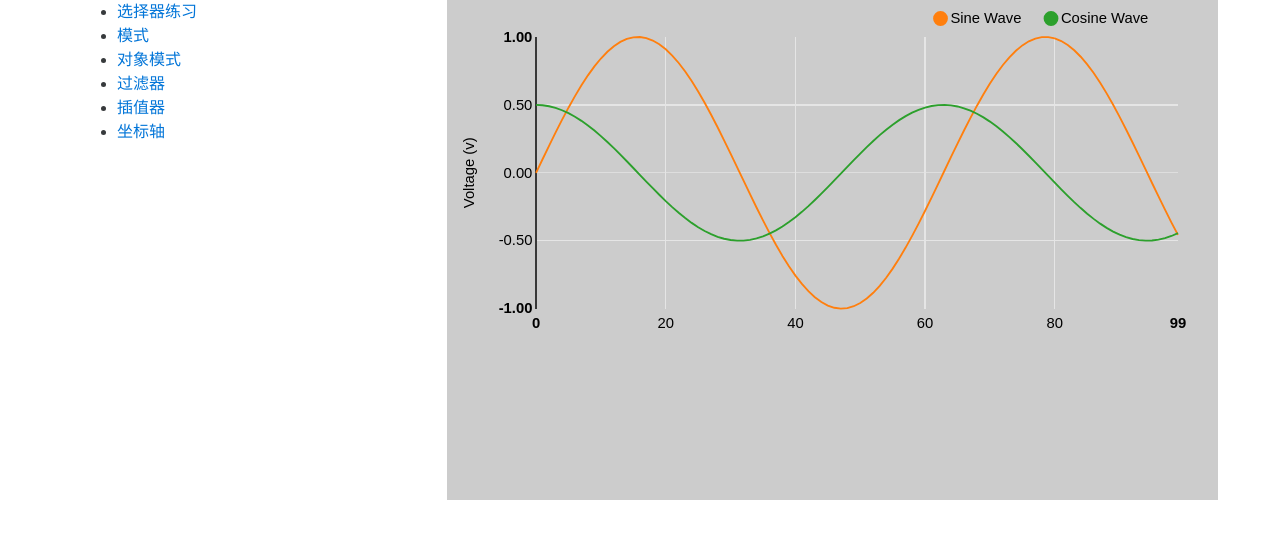
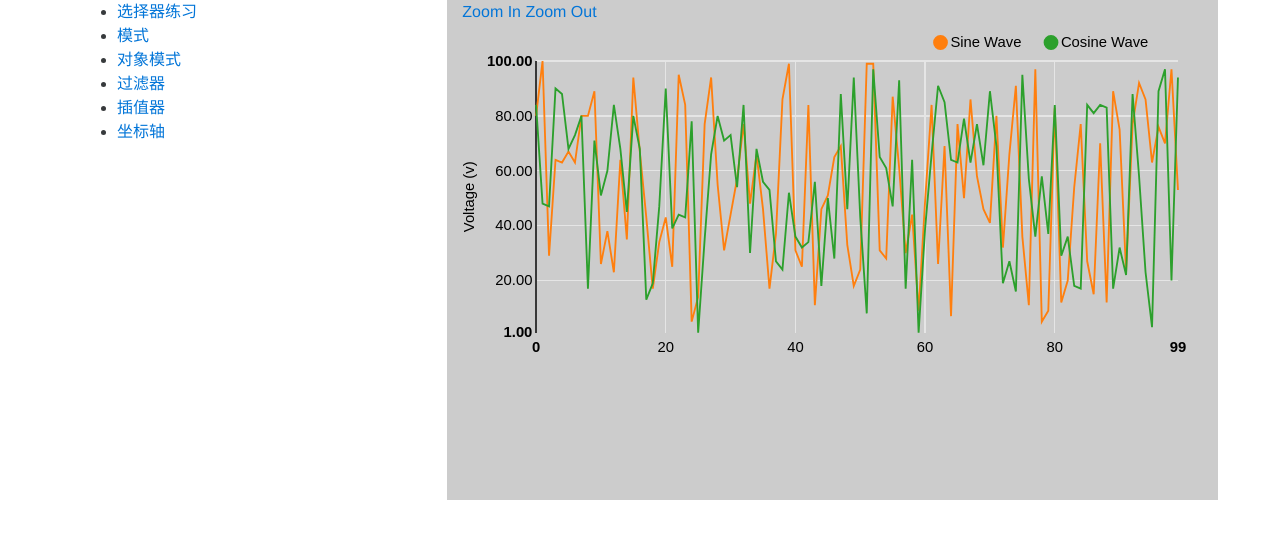
Before and after one commit to yanyim/D3-practice, a plain HTML site: page index.html in a window 1280 px wide. Drawn offline with Linux system fonts and the light colour scheme.

Commit message:
动态变化

```diff
--- a/index.html
+++ b/index.html
@@ -24,6 +24,9 @@
             </ul>
         </div>
         <div class="col-md-8" style="height:500px;background-color: #cccccc">
+            <div id="chartZoom">
+                <a href="#" id="zoomIn">Zoom In</a> <a href="#" id="zoomOut">Zoom Out</a>
+            </div>
             <div id="chart1" class='with-transitions'>
                 <svg></svg>
             </div>
@@ -32,40 +35,12 @@
 </div>
 </body>
 <script>
-    nv.addGraph(function () {
-        var chart = nv.models.lineChart();
-        var fitScreen = false;
+    var chart;
     var width = 600;
     var height = 300;
+    var fitScreen = false;
+
     var zoom = 1;
-
-        chart.useInteractiveGuideline(true);
-        chart.xAxis
-                .tickFormat(d3.format(',r'));
-
-        chart.lines.dispatch.on("elementClick", function (evt) {
-            console.log(evt);
-        });
-
-        chart.yAxis
-                .axisLabel('Voltage (v)')
-                .tickFormat(d3.format(',.2f'));
-
-        d3.select('#chart1 svg')
-                .attr('perserveAspectRatio', 'xMinYMid')
-                .attr('width', width)
-                .attr('height', height)
-                .datum(sinAndCos());
-
-        setChartViewBox();
-        resizeChart();
-
-        nv.utils.windowResize(resizeChart);
-
-        d3.select('#zoomIn').on('click', zoomIn);
-        d3.select('#zoomOut').on('click', zoomOut);
-
-
     function setChartViewBox() {
         var w = width * zoom,
                 h = height * zoom;
@@ -91,9 +66,6 @@
         setChartViewBox();
     }
 
-        // This resize simply sets the SVG's dimensions, without a need to recall the chart code
-        // Resizing because of the viewbox and perserveAspectRatio settings
-        // This scales the interior of the chart unlike the above
     function resizeChart() {
         var container = d3.select('#chart1');
         var svg = container.select('svg');
@@ -111,6 +83,39 @@
             svg.attr("height", Math.round(targetWidth / aspect));
         }
     }
+    nv.addGraph(function () {
+        chart = nv.models.lineChart();
+
+
+
+        chart.useInteractiveGuideline(true);
+        chart.xAxis
+                .tickFormat(d3.format(',r'));
+
+        /*对线进行点击操作*/
+        chart.lines.dispatch.on("elementClick", function (evt) {
+            console.log(evt);
+        });
+
+        /*
+         格式化提示框数据格式
+         */
+        chart.yAxis
+                .axisLabel('Voltage (v)')
+                .tickFormat(d3.format(',.2f'));
+
+
+
+        d3.select('#zoomIn').on('click', zoomIn);
+        d3.select('#zoomOut').on('click', zoomOut);
+
+
+
+
+        // This resize simply sets the SVG's dimensions, without a need to recall the chart code
+        // Resizing because of the viewbox and perserveAspectRatio settings
+        // This scales the interior of the chart unlike the above
+
 
         return chart;
     });
@@ -120,8 +125,8 @@
                 cos = [];
 
         for (var i = 0; i < 100; i++) {
-            sin.push({x: i, y: Math.sin(i / 10)});
-            cos.push({x: i, y: .5 * Math.cos(i / 10)});
+            sin.push({x: i, y: Math.round(Math.random() * 100)});
+            cos.push({x: i, y: Math.round(Math.random() * 100)});
         }
 
         return [
@@ -136,7 +141,21 @@
                 color: "#2ca02c"
             }
         ];
-    }
+    };
+
+    setInterval(function(){
+        d3.select('#chart1 svg')
+                .attr('perserveAspectRatio', 'xMinYMid')
+                .attr('width', width)
+                .attr('height', height)
+                .datum(sinAndCos());
+
+        setChartViewBox();
+        resizeChart();
+
+        nv.utils.windowResize(resizeChart);
+
+    },1000);
 
 
 </script>
```
Lines whose indentation alone changed are shown as unchanged.
